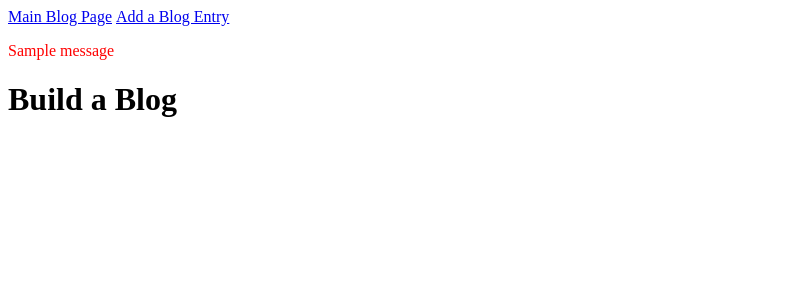
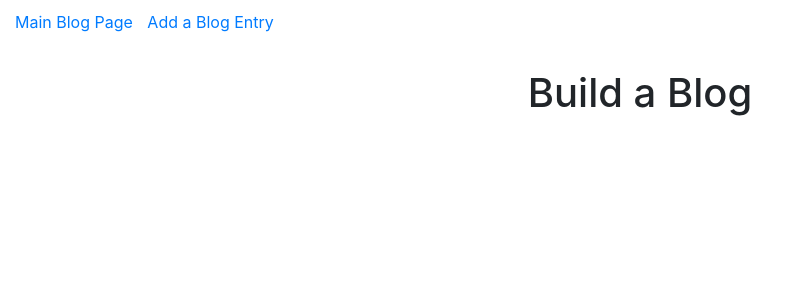
Before and after one commit to tylert123/blogz, a Flask app: page /blog in a window 1280 px wide. Shown: the top 300 px of the page, without its empty margins (0-805 px from the left). Run offline with Flask 2, Linux system fonts and the light colour scheme; one stand-in notice (Sample message) is shown; data that the repository does not hold is empty; some libraries are stand-ins or nearby versions.

Commit message:
corrected error message location and added style

```diff
--- a/main.py
+++ b/main.py
@@ -21,7 +21,7 @@ class Blog(db.Model):
 def blog_posts():
     params = request.args.get('id')
     if not params:
-        return render_template('blog.html', blog_post=Blog.query.all())
+        return render_template('blog.html', blog_post=Blog.query.order_by(Blog.id.desc()).all())
     else:
         indv_post = Blog.query.get(params)
         title = indv_post.title
@@ -37,15 +37,15 @@ def new_post():
         if (blog_title.strip()=='') and (blog_body.strip()==''):
             flash('Please enter a blog title', 'error')
             flash('Please enter a blog message', 'error')
-            return render_template('newpost.html')
+            return render_template('newpost.html', no_title=1, no_body=2)
 
         if (not blog_title) or (blog_title.strip()==''):
             flash('Please enter a blog title', 'error')
-            return render_template('newpost.html', blog_body=blog_body)
+            return render_template('newpost.html', blog_body=blog_body, no_title=1)
 
         if (not blog_body) or (blog_body.strip()==''):
             flash('Please enter a blog message', 'error')
-            return render_template('newpost.html', blog_title=blog_title)
+            return render_template('newpost.html', blog_title=blog_title, no_body=1)
 
         if (blog_title.strip()!='') and (blog_body.strip()!=''):
             new_blog_post = Blog(blog_title,blog_body)
--- a/templates/base.html
+++ b/templates/base.html
@@ -4,6 +4,9 @@
     <meta charset="UTF-8">
     <meta name="viewport" content="width=device-width, initial-scale=1.0">
     <meta http-equiv="X-UA-Compatible" content="ie=edge">
+    <!-- <link rel= "stylesheet" type= "text/css" href= "{{ url_for('static',filename='styles/base.css') }}"> -->
+    <link rel="stylesheet" href="https://stackpath.bootstrapcdn.com/bootstrap/4.3.1/css/bootstrap.min.css" integrity="sha384-ggOyR0iXCbMQv3Xipma34MD+dH/1fQ784/j6cY/iJTQUOhcWr7x9JvoRxT2MZw1T" crossorigin="anonymous">
+    <script src="https://stackpath.bootstrapcdn.com/bootstrap/4.3.1/js/bootstrap.min.js" integrity="sha384-JjSmVgyd0p3pXB1rRibZUAYoIIy6OrQ6VrjIEaFf/nJGzIxFDsf4x0xIM+B07jRM" crossorigin="anonymous"></script>
     <title>Build-a-Blog</title>
     <style>
         .error  {
@@ -13,16 +16,18 @@
     </style>
 </head>
 <body>
-    <a href="/blog">Main Blog Page</a>
-    <a href="/newpost" style="display: inline-block">Add a Blog Entry</a>
-
-    {% with messages = get_flashed_messages() %}
-        {% if messages %}
-        <p class="error">{{messages[0]}}</p>
-        <p class="error">{{messages[1]}}</p>
-        {%endif%}
-    {%endwith%}
-
+    <div style="padding: 10px;">
+        <a href="/blog" style="padding: 5px;">Main Blog Page</a>
+        <a href="/newpost" style="padding: 5px;">Add a Blog Entry</a>
+    <!-- <div style="padding-top:25px;">
+        {% with messages = get_flashed_messages() %}
+            {% if messages %}
+            <p class="error"><em>{{messages[0]}}</em></p>
+            <p class="error"><em>{{messages[1]}}</em></p>
+            {%endif%}
+        {%endwith%}
+    </div> -->
+    </div>
     {%block content%}
     {%endblock%}
 
--- a/templates/blog.html
+++ b/templates/blog.html
@@ -1,10 +1,12 @@
 {%extends 'base.html'%}
 
 {%block content%}
-    <h1>Build a Blog</h1>
+<div style="margin: 25px;">
+    <h1 style="text-align: center">Build a Blog</h1>
     {% for post in blog_post %}
         <h2><a href="/blog?id={{post.id}}">{{post.title}}</a></h2>
         <p>{{post.body}}</p>
         <hr>
     {% endfor %}
+</div>
 {%endblock%}
--- a/templates/single_post.html
+++ b/templates/single_post.html
@@ -1,6 +1,8 @@
 {% extends 'base.html' %}
 
 {% block content %}
-    <h1>{{blog_title}}</h1>
+<div style="padding: 25px;">
+    <h1 style="padding-bottom: 10px;">{{blog_title}}</h1>
     <p>{{blog_body}}</p>
+</div>
 {% endblock %}
```
Also changed, not shown: templates/newpost.html (+20 -1 lines).
